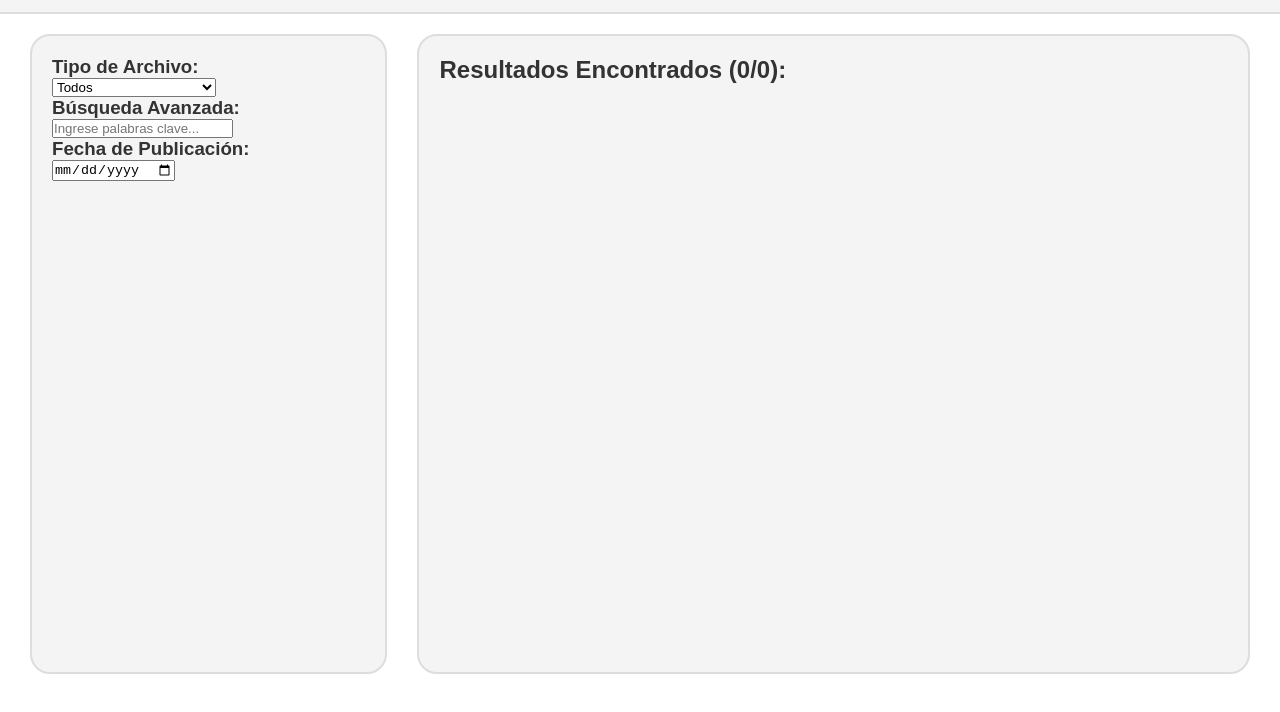
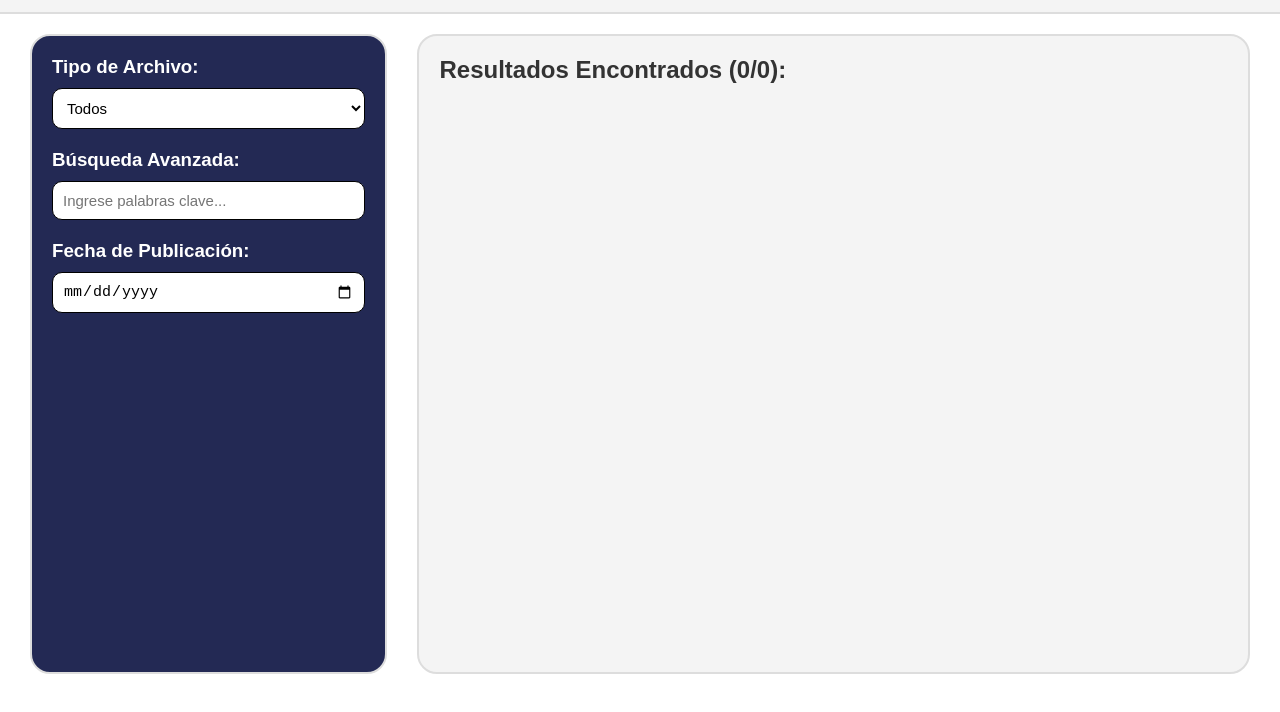
Before and after one commit to ITLAZ/sistema_gestion_documentos_web_IISEC, a website with bundled scripts: page public/index.html in a window 1280 px wide. Shown: the part 68-780 px from the top of the page. Built offline with nearby package versions, Linux system fonts and the light colour scheme; files whose address does not match are found by name.

Commit message:
estilos formulario de busqueda

```diff
--- a/public/css/styles.css
+++ b/public/css/styles.css
@@ -84,9 +84,10 @@ aside {
   width: 30%;
   height: 80vh;
   padding: 20px;
-  background-color: #f4f4f4;
+  background-color: #232954;
   border-radius: 20px;
   border: 2px solid #ddd;
+  color: #fff;
 }
 
 /* Reglas Card */
@@ -198,3 +199,34 @@ aside {
 .dropdown-content a:hover {
   background-color: #f1f1f1
 }
+
+/* Reglas Form */
+aside .advanced-search {
+  display: flex;
+  flex-direction: column;
+  gap: 20px;
+}
+
+.input-group {
+  display: flex;
+  flex-direction: column;
+  gap: 10px;
+}
+
+.input-group select {
+  border: 1px solid #000;
+  padding: 10px;
+  font-size: 15px;
+  outline: none;
+  background-color: white;
+  padding-right: 30px;
+  border-radius: 10px;
+}
+
+.input-group input {
+  border: 1px solid #000;
+  padding: 10px;
+  font-size: 15px;
+  outline: none;
+  border-radius: 10px;
+}
--- a/public/index.html
+++ b/public/index.html
@@ -13,7 +13,7 @@
     <div class="container">
         <aside>
             <form class="advanced-search">
-                <div class="input-group selector">
+                <div class="input-group">
                     <h3>Tipo de Archivo:</h3>
                     <select name="document-type" id="type-selector">
                         <option value="all">Todos</option>
@@ -23,11 +23,11 @@
                         <option value="work-documents">Documentos de Trabajo</option>
                     </select>
                 </div>
-                <div class="input-group textfield">
+                <div class="input-group">
                     <h3>Búsqueda Avanzada:</h3>
                     <input type="text" name="keywords" id="keywords" placeholder="Ingrese palabras clave...">
                 </div>
-                <div class="input-group date">
+                <div class="input-group">
                     <h3>Fecha de Publicación:</h3>
                     <input type="date" name="publication-date" id="publication-date">
                 </div>
```
